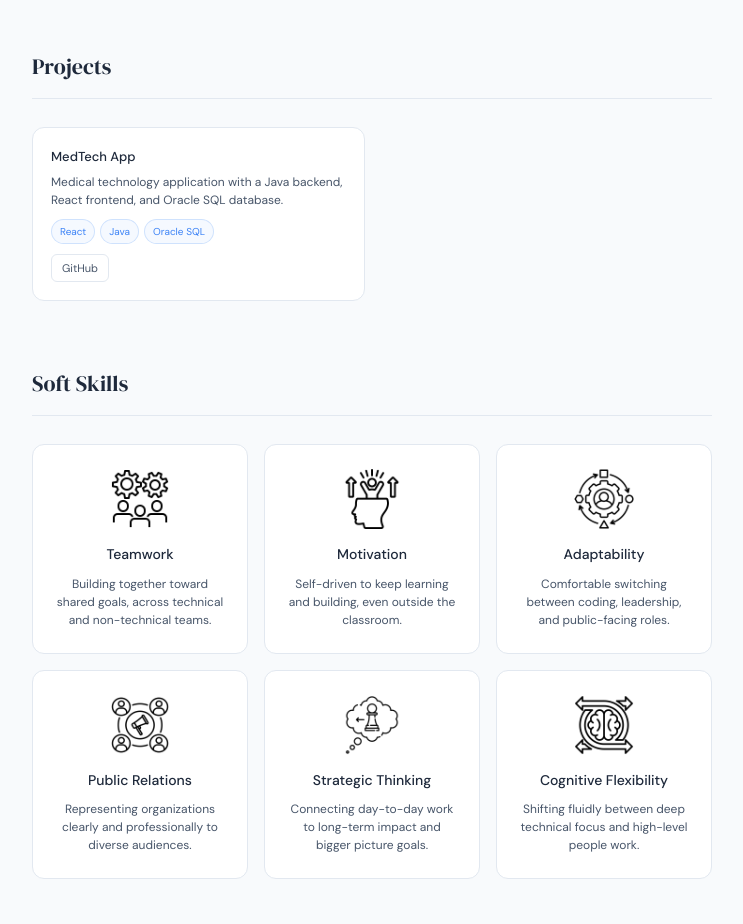
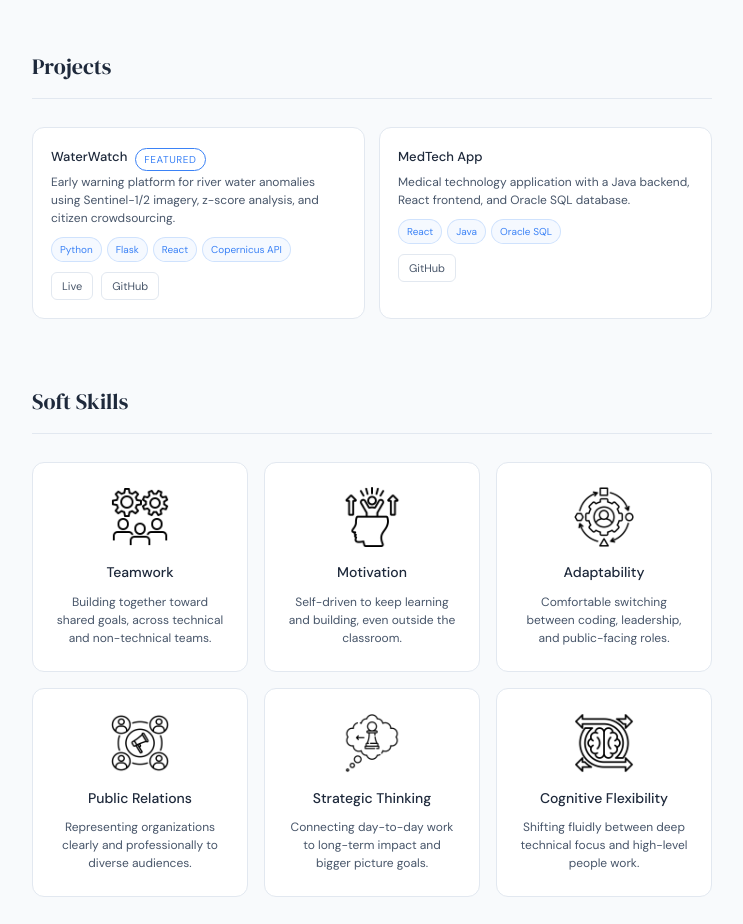
Before and after one commit to steff221/stefan-perovski-portfolio, a Next.js app: page / in a window 1280 px wide. Shown: the part 1420-2344 px from the top of the page, without its empty margins (268-1011 px from the left). Built offline with nearby package versions, Linux system fonts and the light colour scheme.

Commit message:
Dodaden Proekt

```diff
--- a/app/page.tsx
+++ b/app/page.tsx
@@ -65,6 +65,21 @@ const keyframes = `
       opacity: 1;
     }
   }
+
+  @keyframes badgePulse {
+    0% {
+      box-shadow: 0 0 0 rgba(96, 165, 250, 0);
+      transform: translateY(0);
+    }
+    50% {
+      box-shadow: 0 0 12px rgba(96, 165, 250, 0.35);
+      transform: translateY(-1px);
+    }
+    100% {
+      box-shadow: 0 0 0 rgba(96, 165, 250, 0);
+      transform: translateY(0);
+    }
+  }
 `;
 
 const darkTheme = {
@@ -127,7 +142,10 @@ const getThemeStyles = (isDark: boolean) => {
     projGrid: { display: "grid", gridTemplateColumns: "1fr 1fr", gap: "14px" },
     projCard: { background: theme.cardBg, border: `0.5px solid ${theme.accentDark}`, borderRadius: "12px", padding: "18px", transition: "all 0.3s ease", animation: "fadeIn 0.6s ease-out" },
     projCardHover: { borderColor: theme.accentLight, boxShadow: `0 0 20px rgba(96, 165, 250, 0.15)`, transform: "translateY(-4px)" },
+    projTitleRow: { display: "flex", alignItems: "center", gap: "8px" },
     projTitle: { fontSize: "13px", fontWeight: 500, color: theme.text, marginBottom: "5px" },
+    featuredBadge: { fontSize: "10px", padding: "2px 8px", borderRadius: "999px", border: `0.5px solid ${theme.accentLight}`, color: theme.accentLight, letterSpacing: "0.06em", textTransform: "uppercase" as const, transition: "all 0.2s ease" },
+    featuredBadgeHover: { animation: "badgePulse 0.8s ease-in-out" },
     projDesc: { fontSize: "12px", color: theme.textSecondary, marginBottom: "10px", lineHeight: "1.5" },
     tagsRow: { display: "flex", flexWrap: "wrap" as const, gap: "5px", marginBottom: "10px" },
     tag: { fontSize: "10px", padding: "3px 8px", background: `${isDark ? "rgba(59,130,246,0.1)" : "rgba(59,130,246,0.05)"}`, border: `0.5px solid ${isDark ? "rgba(59,130,246,0.3)" : "rgba(59,130,246,0.2)"}`, borderRadius: "20px", color: theme.accentLight, transition: "all 0.2s ease" },
@@ -307,14 +325,29 @@ export default function Home() {
             <h2 style={S.sectionTitle}>Projects</h2>
             <div style={S.projGrid}>
 
+              <div style={{...S.projCard, ...(hoveredCard === 'proj2' ? S.projCardHover : {})}} onMouseEnter={() => setHoveredCard('proj2')} onMouseLeave={() => setHoveredCard(null)}>
+                <div style={S.projTitleRow}>
+                  <h3 style={S.projTitle}>WaterWatch</h3>
+                  <span style={{...S.featuredBadge, ...(hoveredCard === 'proj2' ? S.featuredBadgeHover : {})}}>Featured</span>
+                </div>
+                <p style={S.projDesc}>Early warning platform for river water anomalies using Sentinel-1/2 imagery, z-score analysis, and citizen crowdsourcing.</p>
+                <div style={S.tagsRow}>
+                  {(["Python", "Flask", "React", "Copernicus API"]).map(t => <span key={t} style={{...S.tag, ...(hoveredCard === 'proj2' ? S.tagHover : {})}}>{t}</span>)}
+                </div>
+                <div style={S.linksRow}>
+                  <a href="https://water-watch-2t91.vercel.app" target="_blank" rel="noopener noreferrer" style={{...S.linkBtn, ...(hoveredCard === 'proj2' ? S.linkBtnHover : {})}}>Live</a>
+                  <a href="https://github.com/steff221/WaterWatch" target="_blank" rel="noopener noreferrer" style={{...S.linkBtn, ...(hoveredCard === 'proj2' ? S.linkBtnHover : {})}}>GitHub</a>
+                </div>
+              </div>
+
               <div style={{...S.projCard, ...(hoveredCard === 'proj1' ? S.projCardHover : {})}} onMouseEnter={() => setHoveredCard('proj1')} onMouseLeave={() => setHoveredCard(null)}>
                 <h3 style={S.projTitle}>MedTech App</h3>
                 <p style={S.projDesc}>Medical technology application with a Java backend, React frontend, and Oracle SQL database.</p>
                 <div style={S.tagsRow}>
-                  {["React", "Java", "Oracle SQL"].map(t => <span key={t} style={{...S.tag, ...(hoveredCard === 'proj1' ? S.tagHover : {})}}>{t}</span>)}
+                  {(["React", "Java", "Oracle SQL"]).map(t => <span key={t} style={{...S.tag, ...(hoveredCard === 'proj1' ? S.tagHover : {})}}>{t}</span>)}
                 </div>
                 <div style={S.linksRow}>
-<a href="https://github.com/steff221/MedTech" target="_blank" rel="noopener noreferrer" style={{...S.linkBtn, ...(hoveredCard === 'proj1' ? S.linkBtnHover : {})}}>GitHub</a>
+                  <a href="https://github.com/steff221/MedTech" target="_blank" rel="noopener noreferrer" style={{...S.linkBtn, ...(hoveredCard === 'proj1' ? S.linkBtnHover : {})}}>GitHub</a>
                 </div>
               </div>
 
```
